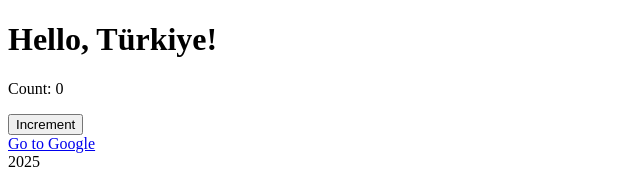
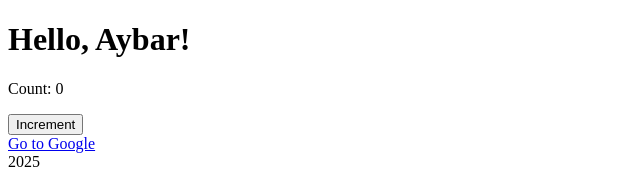
Before and after one commit to erenasigli/qwentest, a React (Create React App) app: page / in a window 1280 px wide. Shown: the top 169 px of the page, without its empty margins (0-640 px from the left). Built offline with nearby package versions, Linux system fonts and the light colour scheme.

Commit message:
AI: Changed the text from 'Hello, Türkiye!' to 'Hello, Aybar!' in the HelloWorld component.

```diff
--- a/src/components/HelloWorld.tsx
+++ b/src/components/HelloWorld.tsx
@@ -10,7 +10,7 @@
 
   return (
     <div className='text-center'>
-      <h1 className='text-3xl font-bold text-blue-500'>Hello, Türkiye!</h1>
+      <h1 className='text-3xl font-bold text-blue-500'>Hello, Aybar!</h1>
       <p className='mt-4 text-xl'>Count: {count}</p>
       <Button label='Increment' onClick={incrementCount} />
     </div>
```
Also changed, not shown: 7 other files (tests, documents, lock files or other folders).
